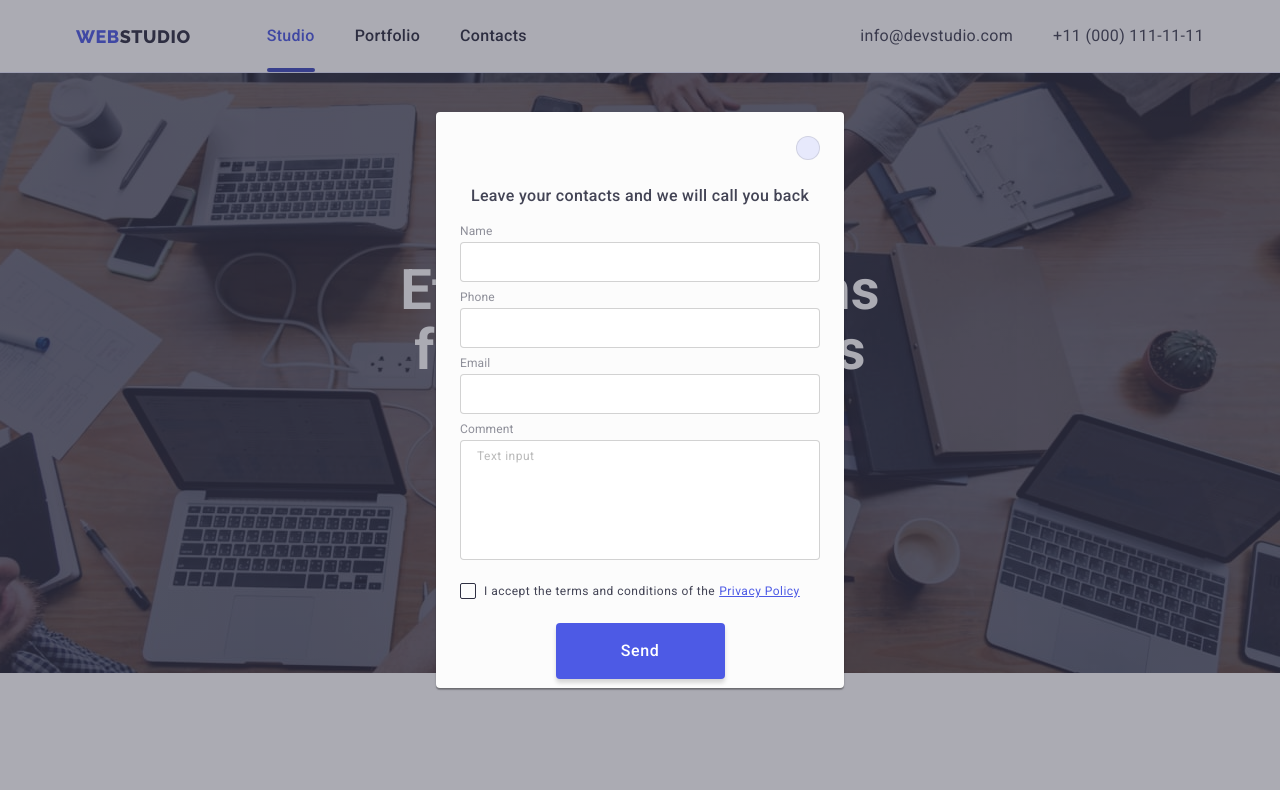
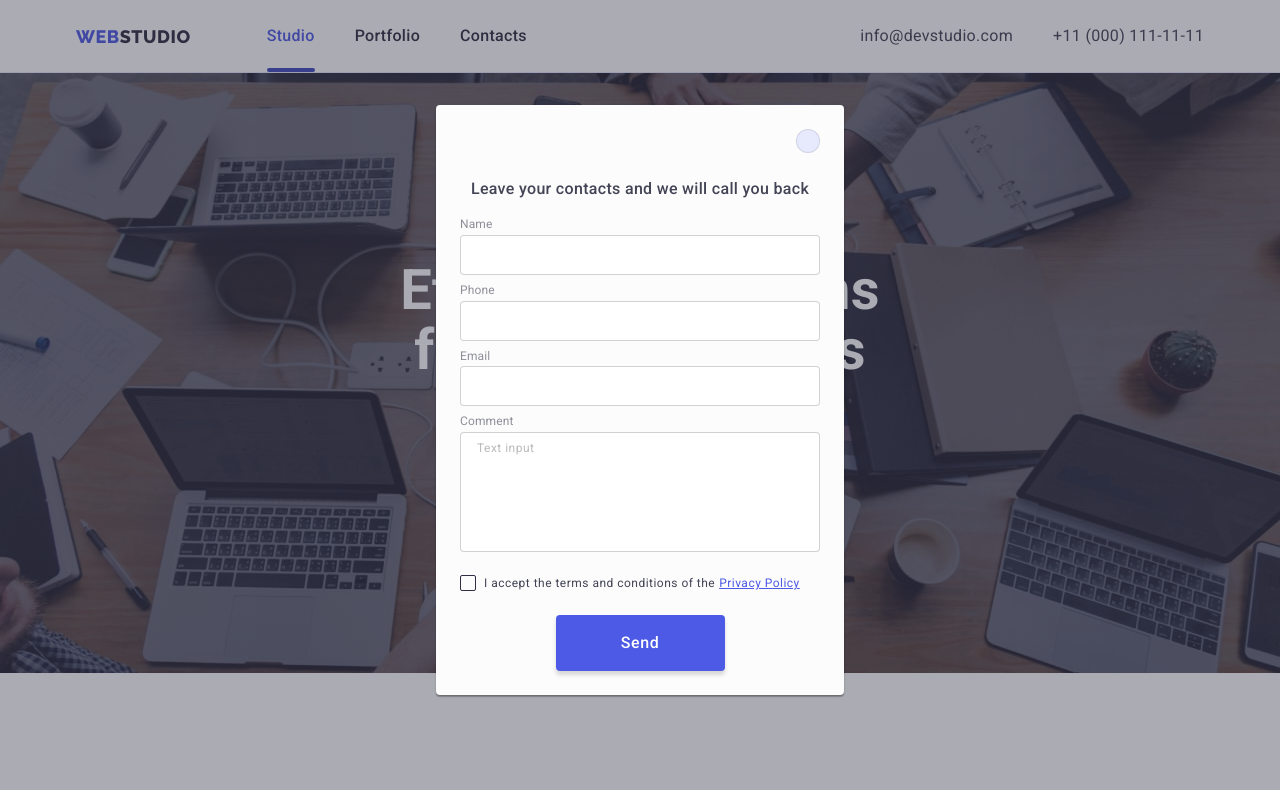
Before and after one commit to SlayffterSTR/goit-markup-hw-07, a plain HTML site: page index.html in a window 1280 px wide. Both pictures are taken after a click on the button "Order Service". Shown: the top 790 px of the page. Drawn offline with nearby package versions, Linux system fonts and the light colour scheme.

Commit message:
from max to min

```diff
--- a/css/styles.css
+++ b/css/styles.css
@@ -666,10 +666,9 @@ h6 {
 }
 
 .modal{
-  width: 100%;
-  height: 100%;
-  max-width: 408px;
-  max-height: 576px;
+
+  min-width: 408px;
+  min-height: 576px;
   background-color: var(--modal-background);
   box-shadow: 0px 1px 1px rgba(0, 0, 0, 0.14), 0px 1px 3px rgba(0, 0, 0, 0.12), 0px 2px 1px rgba(0, 0, 0, 0.2);
   border-radius: 4px;
```
